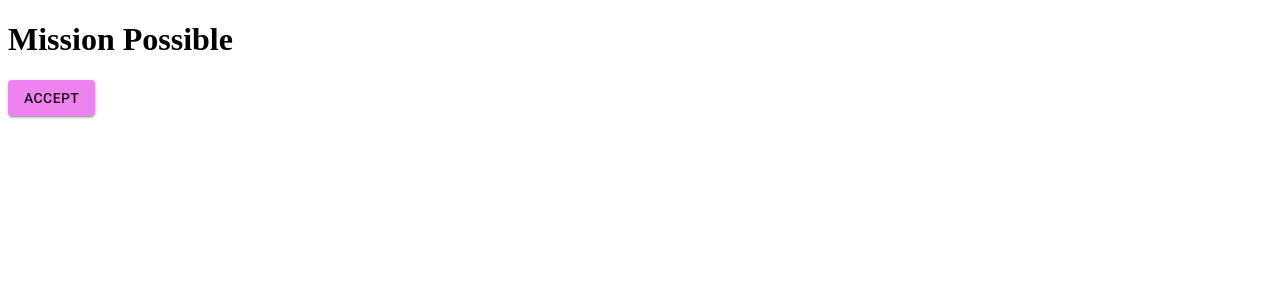
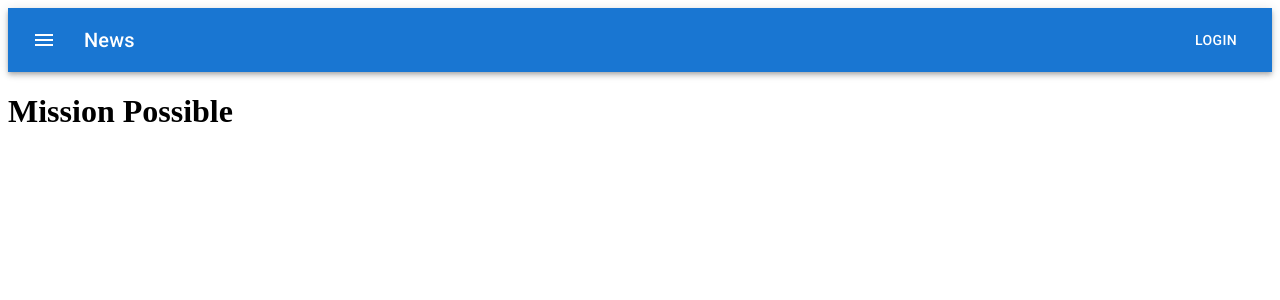
Before and after one commit to rachelheyvaert/phase-3-build-3-frontend, a React (Create React App) app: page /todos in a window 1280 px wide. Shown: the top 300 px of the page. Built offline with nearby package versions, Linux system fonts and the light colour scheme.

Commit message:
NavBar implemented

```diff
--- a/src/App.js
+++ b/src/App.js
@@ -1,21 +1,12 @@
+import React from "react";
+import NavBar from "../src/components/NavBar.jsx"
+const App = () => {
 
-import { Button, makeStyles } from '@material-ui/core';
-import NavBar from './components/navigation/NavBar';
-
-const useStyles = makeStyles({
-  button: {
-    backgroundColor: 'violet'
-  },
-  default: {
-    backgroundColor: 'blue'
-  }
-})
-const App = () => {
-  const classes = useStyles();
   return (
     <div>
-      <h1 >Mission Possible</h1>
-      <Button className={ classes.button } variant="contained">Accept</Button>
+      <NavBar />
+      <h1>Mission Possible</h1>
+      {/* <Button  variant="contained">Accept</Button> */}
     </div>
   );
 }
--- /dev/null
+++ b/src/components/NavBar.jsx
@@ -0,0 +1,33 @@
+import * as React from 'react';
+import AppBar from '@mui/material/AppBar';
+import Box from '@mui/material/Box';
+import Toolbar from '@mui/material/Toolbar';
+import Typography from '@mui/material/Typography';
+import Button from '@mui/material/Button';
+import IconButton from '@mui/material/IconButton';
+import MenuIcon from '@mui/icons-material/Menu';
+
+const NavBar = () => {
+  return (
+    <Box sx={{ flexGrow: 1 }}>
+      <AppBar position="static">
+        <Toolbar>
+          <IconButton
+            size="large"
+            edge="start"
+            color="inherit"
+            aria-label="menu"
+            sx={{ mr: 2 }}
+          >
+            <MenuIcon />
+          </IconButton>
+          <Typography variant="h6" component="div" sx={{ flexGrow: 1 }}>
+            News
+          </Typography>
+          <Button color="inherit">Login</Button>
+        </Toolbar>
+      </AppBar>
+    </Box>
+  );
+}
+export default NavBar;
--- a/src/components/navigation/NavBar.jsx
+++ /dev/null
@@ -1,28 +0,0 @@
-import * as React from 'react';
-import AppBar from '@mui/material/AppBar';
-import Container from '@mui/material/Container'
-import Box from '@mui/material/Box';
-import Typography from '@mui/material/Typography';
-import Button from '@mui/material/Button';
-import { Link } from "react-router-dom"
-import HomeIcon from '@mui/icons-material/Home';
-
-const NavBar = () => {
-  return (
-    <Box sx={{ flexGrow: 1 }}>
-      <AppBar style={{backgroundColor:"#023047"}} position="static">
-      <Container >
-          <Typography variant="h4" component="div" sx={{ flexGrow: 1 }}>
-Your Missions Should You Choose to Accept
-          </Typography>
-          <Button style={{color:"#ffb703"}} component={Link}  to="/"><HomeIcon></HomeIcon></Button>
-          <Button color="inherit" component={Link}  to="/Todos">Missions</Button>
-          <Button style={{color:"#8ecae6"}} component={Link} to="/activities/Completed">Plan</Button>
-          <Button style={{color:"#fb8500"}} component={Link} to="/activities/new">Add</Button>
-        </Container>
-      </AppBar>
-    </Box>
-  );
-}
-
-export default NavBar;
```
Also changed, not shown: 1 other file (tests, documents, lock files or other folders).
